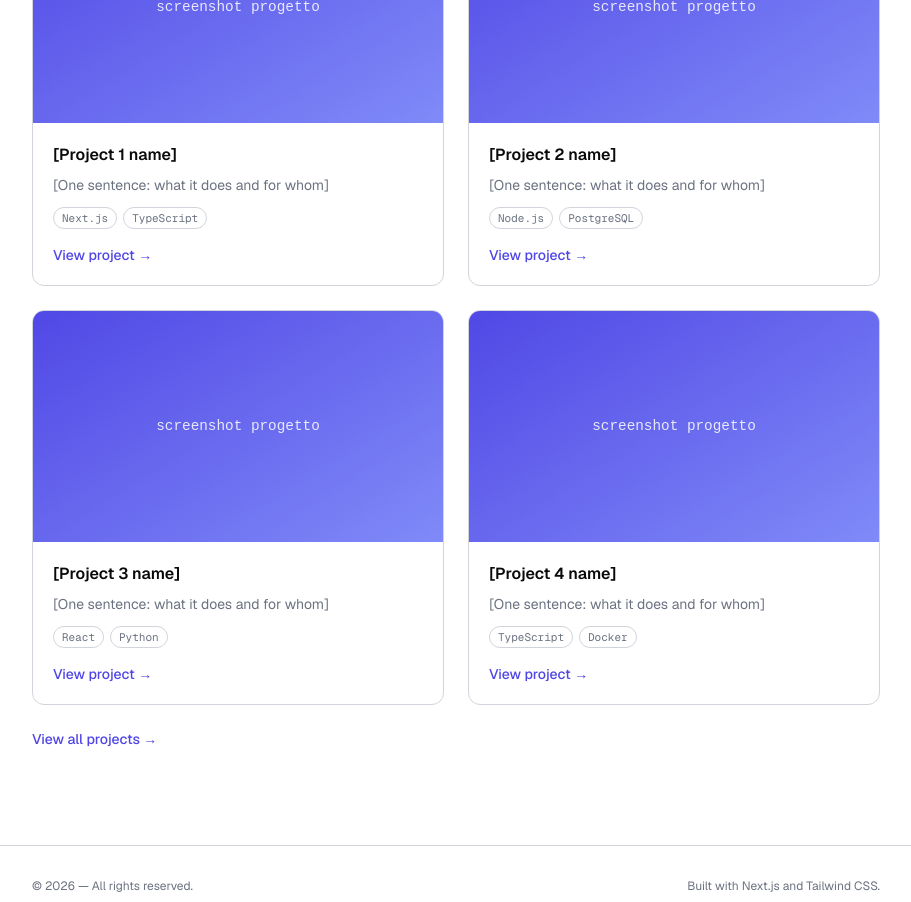
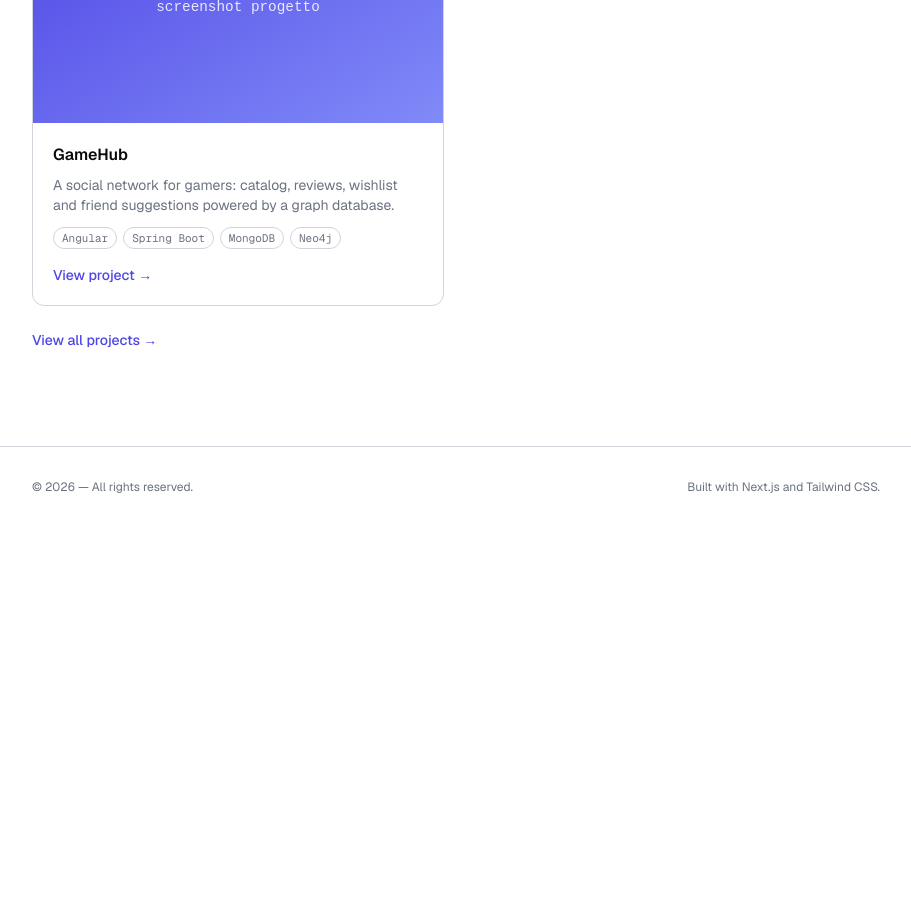
Before and after one commit to tonipatania/portfolio, a Next.js app: page /en in a window 1280 px wide. Shown: the part 1000-1902 px from the top of the page, without its empty margins (184-1095 px from the left). After the commit the page ends 1527 px from the top, so only its background shows below. Built offline with nearby package versions, Linux system fonts and the light colour scheme; no server answers.

Commit message:
feat: sostituisci progetto placeholder con GameHub
Aggiunge i contenuti reali del progetto GameHub (social network per
videogiocatori con Angular, Spring Boot, MongoDB e Neo4j) al posto dei
quattro progetti segnaposto.

```diff
--- a/src/content/projects.ts
+++ b/src/content/projects.ts
@@ -1,91 +1,25 @@
 import type { Project } from "@/types/project";
 
-// NOTE: contenuti placeholder — sostituisci ogni campo con i dati reali dei
-// tuoi progetti prima del deploy. Segui lo schema della skill portfolio-content:
-// problema -> scelte tecniche -> difficoltà risolta -> link.
 export const projects: Project[] = [
   {
-    slug: "progetto-uno",
-    title: { it: "[Nome progetto 1]", en: "[Project 1 name]" },
+    slug: "gamehub",
+    title: { it: "GameHub", en: "GameHub" },
     tagline: {
-      it: "[Una frase: cosa fa e per chi]",
-      en: "[One sentence: what it does and for whom]",
+      it: "Social network per videogiocatori: catalogo, recensioni, wishlist e suggerimenti di amicizia basati su un grafo social.",
+      en: "A social network for gamers: catalog, reviews, wishlist and friend suggestions powered by a graph database.",
     },
     problem: {
-      it: "[Descrivi il problema concreto che il progetto risolve, non partire dallo stack tecnico]",
-      en: "[Describe the concrete problem this project solves, don't start from the tech stack]",
+      it: "Chi gioca spesso non ha un posto unico dove tenere traccia dei giochi che vuole provare, leggere recensioni di persone con gusti simili e scoprire altri giocatori da seguire. GameHub unisce catalogo, recensioni e rete sociale in un'unica app.",
+      en: "Gamers rarely have one place to track games they want to play, read reviews from people with similar tastes, and discover other players to follow. GameHub combines a game catalog, reviews and a social layer in a single app.",
     },
     techChoices: {
-      it: "[2-3 decisioni tecniche non ovvie e perché le hai prese]",
-      en: "[2-3 non-obvious technical decisions and why you made them]",
+      it: "Il backend Spring Boot è nato come progetto di gruppo per il corso universitario di Large-Scale and Multi-Structured Databases; l'ho ripreso da solo circa due anni dopo, rifattorizzando lo strato dati e costruendo da zero il frontend Angular. Uso MongoDB per il catalogo giochi e le recensioni, dati con schema variabile e letture frequenti, e Neo4j per il grafo sociale (follow, suggerimenti di amicizia), dove le query di attraversamento tra utenti sarebbero state lente e scomode su un database relazionale o puramente documentale. Il backend vive in un repository separato (LSMSD-Project) rispetto al frontend.",
+      en: "The Spring Boot backend started as a group project for the university course on Large-Scale and Multi-Structured Databases; I picked it up again solo about two years later, refactoring the data layer and building the Angular frontend from scratch. I use MongoDB for the game catalog and reviews — variable-schema data with frequent reads — and Neo4j for the social graph (follows, friend suggestions), where multi-hop traversal queries between users would have been slow and awkward on a relational or purely document-based database. The backend lives in a separate repository (LSMSD-Project) from the frontend.",
     },
-    stack: ["Next.js", "TypeScript"],
+    stack: ["Angular", "Spring Boot", "MongoDB", "Neo4j", "TypeScript", "Tailwind CSS"],
     coverImage: "/images/projects/placeholder.svg",
     liveUrl: undefined,
-    githubUrl: undefined,
-    featured: true,
-  },
-  {
-    slug: "progetto-due",
-    title: { it: "[Nome progetto 2]", en: "[Project 2 name]" },
-    tagline: {
-      it: "[Una frase: cosa fa e per chi]",
-      en: "[One sentence: what it does and for whom]",
-    },
-    problem: {
-      it: "[Descrivi il problema concreto che il progetto risolve]",
-      en: "[Describe the concrete problem this project solves]",
-    },
-    techChoices: {
-      it: "[2-3 decisioni tecniche non ovvie e perché le hai prese]",
-      en: "[2-3 non-obvious technical decisions and why you made them]",
-    },
-    stack: ["Node.js", "PostgreSQL"],
-    coverImage: "/images/projects/placeholder.svg",
-    liveUrl: undefined,
-    githubUrl: undefined,
-    featured: true,
-  },
-  {
-    slug: "progetto-tre",
-    title: { it: "[Nome progetto 3]", en: "[Project 3 name]" },
-    tagline: {
-      it: "[Una frase: cosa fa e per chi]",
-      en: "[One sentence: what it does and for whom]",
-    },
-    problem: {
-      it: "[Descrivi il problema concreto che il progetto risolve]",
-      en: "[Describe the concrete problem this project solves]",
-    },
-    techChoices: {
-      it: "[2-3 decisioni tecniche non ovvie e perché le hai prese]",
-      en: "[2-3 non-obvious technical decisions and why you made them]",
-    },
-    stack: ["React", "Python"],
-    coverImage: "/images/projects/placeholder.svg",
-    liveUrl: undefined,
-    githubUrl: undefined,
-    featured: true,
-  },
-  {
-    slug: "progetto-quattro",
-    title: { it: "[Nome progetto 4]", en: "[Project 4 name]" },
-    tagline: {
-      it: "[Una frase: cosa fa e per chi]",
-      en: "[One sentence: what it does and for whom]",
-    },
-    problem: {
-      it: "[Descrivi il problema concreto che il progetto risolve]",
-      en: "[Describe the concrete problem this project solves]",
-    },
-    techChoices: {
-      it: "[2-3 decisioni tecniche non ovvie e perché le hai prese]",
-      en: "[2-3 non-obvious technical decisions and why you made them]",
-    },
-    stack: ["TypeScript", "Docker"],
-    coverImage: "/images/projects/placeholder.svg",
-    liveUrl: undefined,
-    githubUrl: undefined,
+    githubUrl: "https://github.com/tonipatania/gameHub-FE",
     featured: true,
   },
 ];
```
